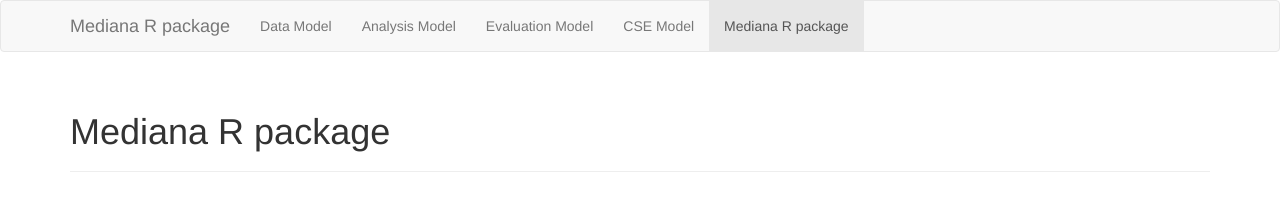
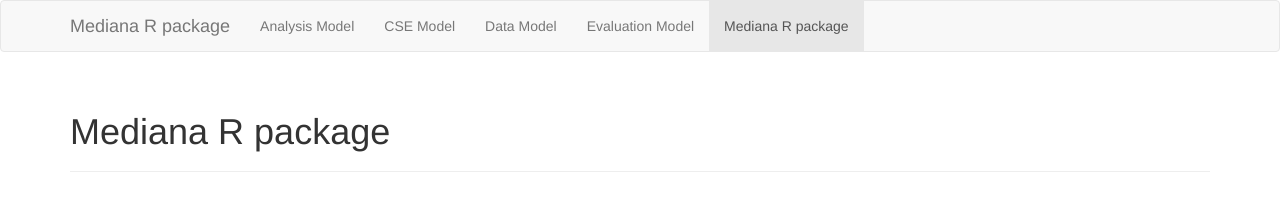
Before and after one commit to gpaux/Mediana, a Jekyll site: the page built from index.md, in a window 1280 px wide. Shown: the top 210 px of the page. Built offline with Jekyll 4.4.1, drawn with Linux system fonts in a browser that asks for light colours; nearby versions of some CDN libraries; library files that are not in the unit come from our copies; some of the changed lines change nothing that is shown.

Commit message:
Blog init

```diff
--- a/_includes/themes/bootstrap/default.html
+++ b/_includes/themes/bootstrap/default.html
@@ -34,7 +34,7 @@
 
         <div class="collapse navbar-collapse navbar-ex1-collapse">
           <ul class="nav navbar-nav">
-            {% assign pages_list = site.weighted_pages %}
+            {% assign pages_list = site.pages %}
             {% assign group = 'navigation' %}
             {% include JB/pages_list %}
           </ul>
--- a/_plugins/weighted_pages.rb
+++ /dev/null
@@ -1,17 +0,0 @@
-# Generates a copy of site.pages as site.weighted_pages
-# with pages sorted by weight attribute. Pages with no
-# weight specified are placed after the pages with specified weight.
-
-module Jekyll
-
-  class WeightedPagesGenerator < Generator
-    safe true
-
-    def generate(site)
-      site.config['weighted_pages'] = site.pages.sort_by { |a|
-        a.data['weight'] ? a.data['weight'] : site.pages.length }
-    end
-
-  end
-
-end
```
Also changed, not shown: README.md (deleted).
